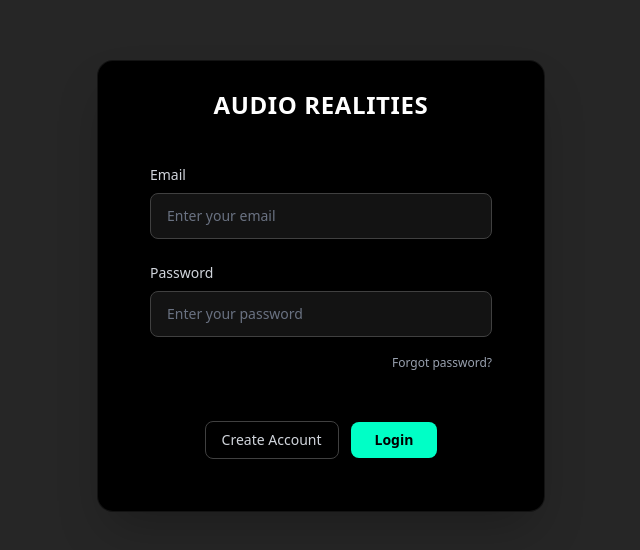
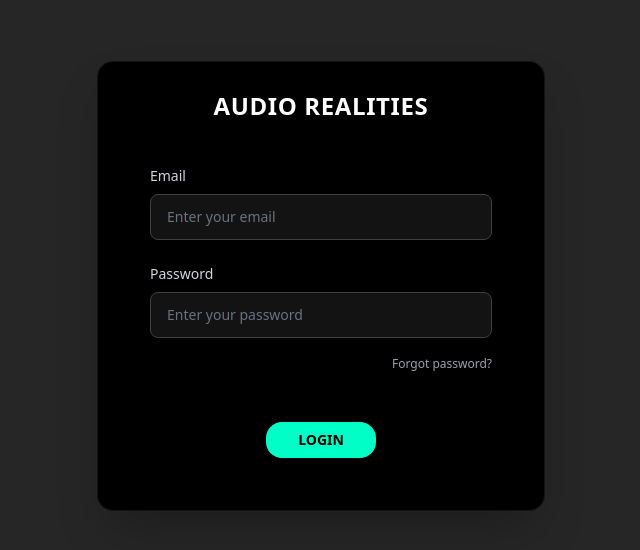
Before and after one commit to pranojtp/AR_Dashboard, a React (Vite) app in the folder User_dashboard/: page /login in a window 1280 px wide. Shown: the part 114-664 px from the top of the page, without its empty margins (319-959 px from the left). Built offline with nearby package versions, Linux system fonts and the light colour scheme.

Commit message:
updated on 21-10-2025 3:36

```diff
--- a/User_dashboard/src/components/Sidebar.tsx
+++ b/User_dashboard/src/components/Sidebar.tsx
@@ -37,7 +37,7 @@ const Sidebar = () => {
               <AudioLines className="size-4" /> Voice Vault
             </NavLink>
             <NavLink
-              to="/userdashboard/projectpage"
+              to="/userdashboard/projectpage/createproject"
               className={({ isActive }) =>
                 `flex flex-row gap-3 px-2 py-1 rounded text-white hover:border-r-4 border-[#00FFA3] hover:bg-neutral-700
                 ${isActive
--- a/User_dashboard/src/components/auth/Login.tsx
+++ b/User_dashboard/src/components/auth/Login.tsx
@@ -1,10 +1,10 @@
-import { useNavigate, useLocation } from "react-router-dom"
+import { useNavigate } from "react-router-dom"
 // import logo from '../../assets/favicon.ico'
 
 const Login = () => {
     const navigate = useNavigate();
-    const location = useLocation();
-    const fromSignout = location.state?.fromSignout || false;
+    // const location = useLocation();
+    // const fromSignout = location.state?.fromSignout || false;
 
     const handleSubmit = (e: React.FormEvent) => {
         e.preventDefault();
@@ -66,7 +66,7 @@ const Login = () => {
 
                             {/* Buttons */}
                             <div className="flex justify-center items-center mt-6 gap-3">
-                                {!fromSignout && (
+                                {/* {!fromSignout && (
                                     <a href="/signup">
                                         <button
                                             type="button"
@@ -75,12 +75,12 @@ const Login = () => {
                                             Create Account
                                         </button>
                                     </a>
-                                )}
+                                )} */}
                                 <button
                                     type="submit"
-                                    className="px-6 py-2 text-sm rounded-lg bg-[#00FFC6] text-black font-semibold hover:bg-[#00e6b8] transition-all"
+                                    className="px-8 py-2 text-sm rounded-2xl bg-[#00FFC6] text-black font-semibold hover:bg-[#00e6b8] transition-all"
                                 >
-                                    Login
+                                    LOGIN
                                 </button>
                             </div>
                         </form>
--- a/User_dashboard/src/components/landingpage/Header.tsx
+++ b/User_dashboard/src/components/landingpage/Header.tsx
@@ -101,9 +101,11 @@ export const Header: React.FC = () => {
                 <div className="flex items-center gap-x-4">
                     <a
                         href="/login"
-                        className="text-black bg-lime-400 rounded-lg px-5 hover:bg-lime-300 transition"
+                        // className="text-black bg-lime-400 rounded-lg px-5 hover:bg-lime-300 transition"
+                        className="text-lime-300 rounded-lg px-5 hover:text-lime-400 transition"
                     >
-                        Login
+                        {/* Login */}
+                        Coming Soon
                     </a>
                     {/* Mobile Menu Button (only on small screens) */}
                     <div className="md:hidden">
```
